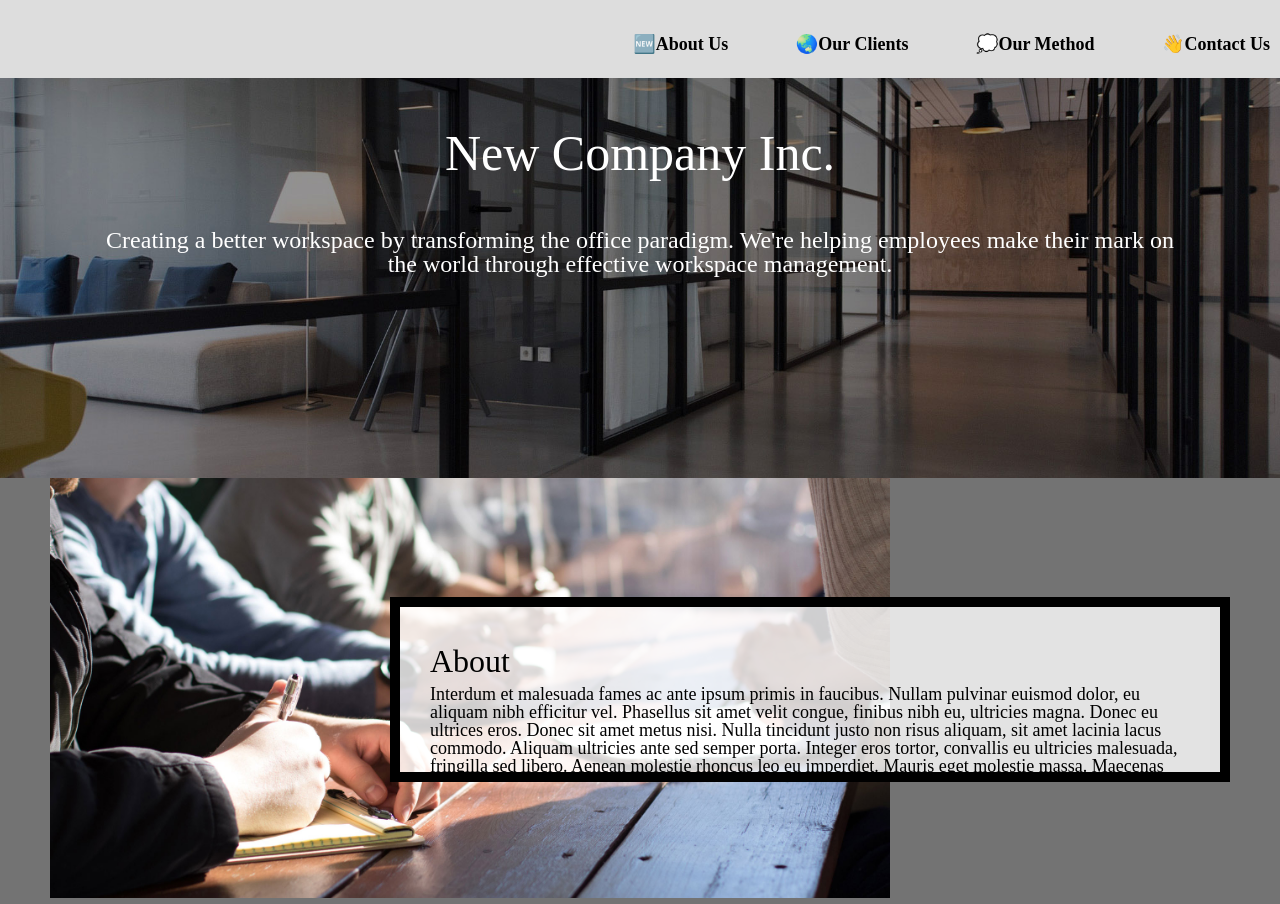
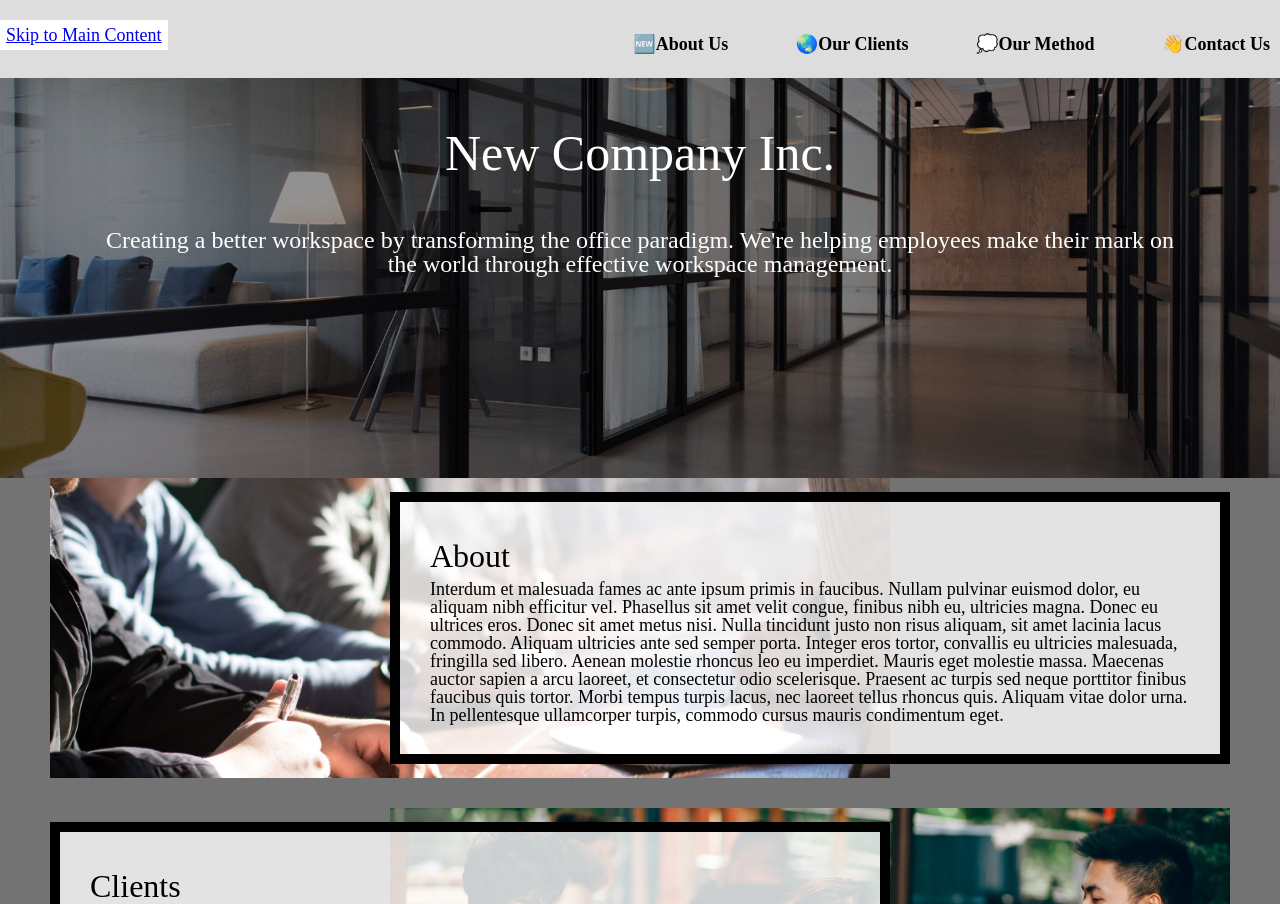
Before and after one commit to willaustumich/homework3-2022, a plain HTML site: page index.html in a window 1280 px wide. Shown: the top 904 px of the page. Drawn offline with Linux system fonts and the light colour scheme.

Commit message:
Add files via upload

```diff
--- a/css/style.css
+++ b/css/style.css
@@ -112,8 +112,7 @@ nav a:focus{
 
 /* Requirements 6-10 here: */
 .intro{
-  background-color: #DDDDDD;
-  background-image: url("../images/header.jpg");
+  background: url("../images/header.jpg") #DDDDDD;
   min-height: 400px;
   background-attachment: fixed;
   background-position: center;
@@ -123,6 +122,7 @@ nav a:focus{
 
 .about, .clients, .method, .contact{
   grid-column-start: 2;
+  grid-column-end: 3;
 }
 
 img{
@@ -131,7 +131,7 @@ img{
 
 .about-image, .clients-image, .method-image, .contact-image{
   grid-column-start: 1;
-  grid-column-end: span 3;
+  grid-column-end: 4;
   max-height: 500px;
   overflow: hidden;
 }
@@ -157,8 +157,8 @@ img{
 }
 
 .text{
-  margin: auto;
-  max-height: 25%;
+  align-self: center;
+  max-height: 25vh;
   overflow: scroll;
 }
 
@@ -178,19 +178,14 @@ img{
 
   /* Requirements 12-15 here: */
   a.skip{
-
+    left: 0;
     top: 20px;
-    -webkit-transition: top 1s ease-out;
-    transition: left 1s ease-out;
-    z-index: 1;
-    /* Requirement 3 code here*/
-    position: absolute;
   }
 
   .container{
     display: grid;
     grid-template-columns: 50px auto 500px auto 50px;
-    grid-row: 300px 300px 300px 300px;
+    grid-template-rows: repeat(4, 300px);
   }
 
   .about, .method, .clients-image, .contact-image{
```
